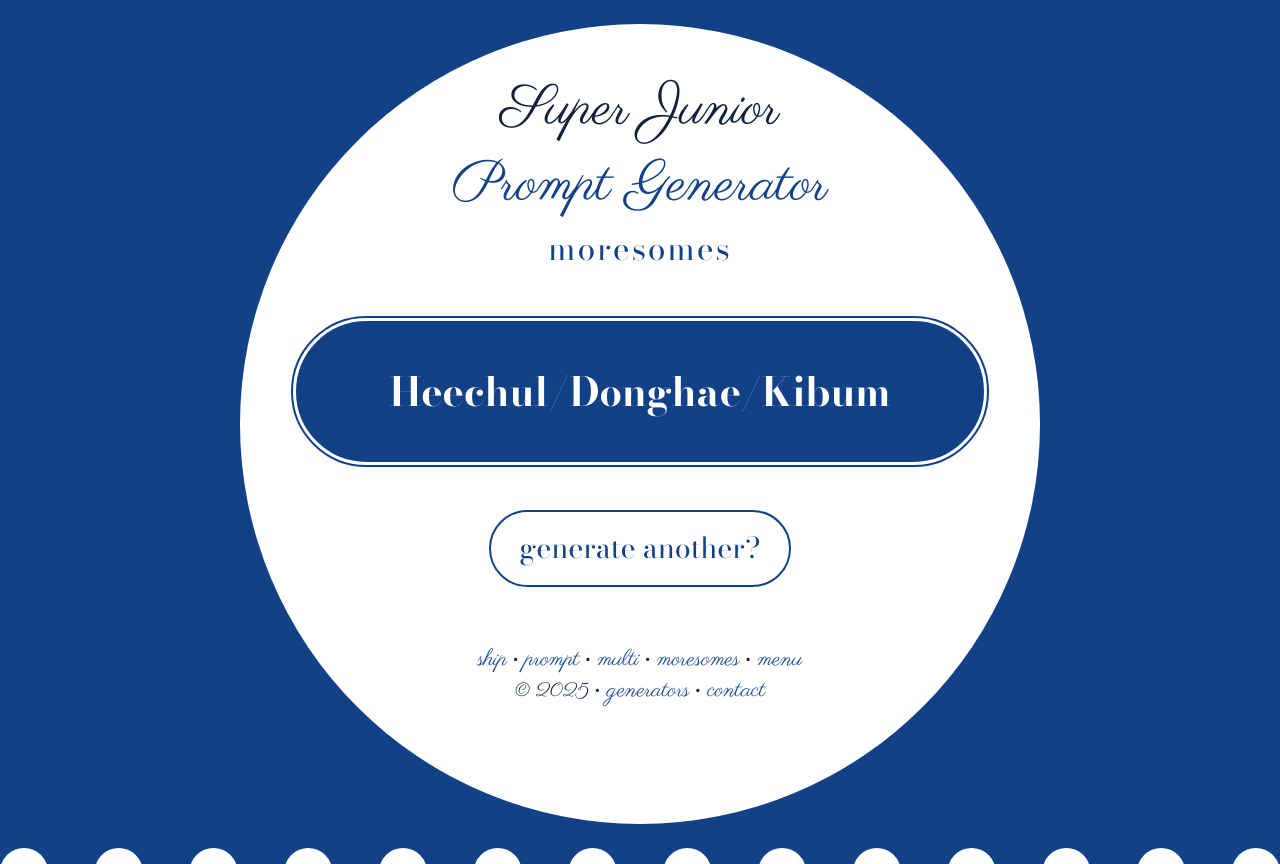
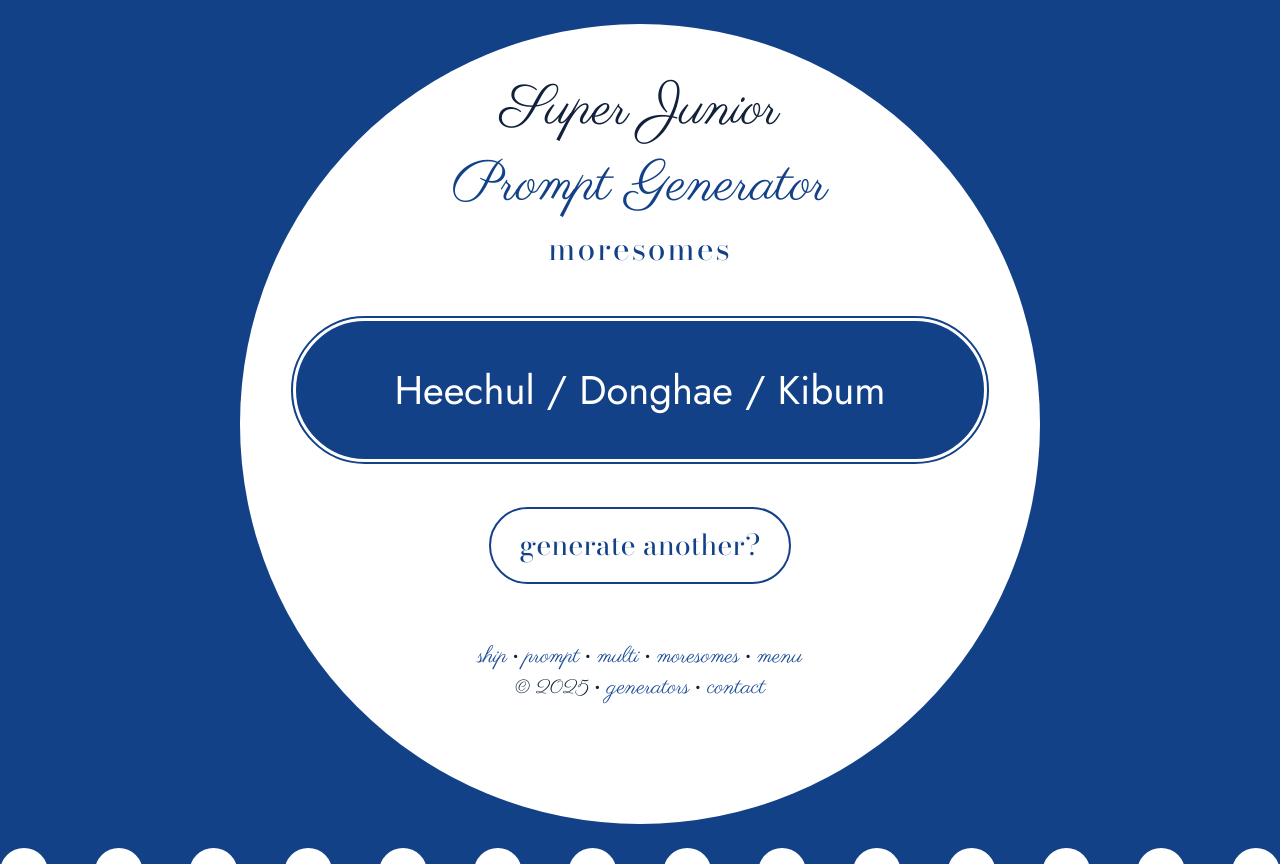
Before and after one commit to aroceu/generators, a PHP site: page /suju/moresomes.php in a window 1280 px wide. Shown: the top 864 px of the page. Run offline with PHP 8.4, Linux system fonts and the light colour scheme.

Commit message:
minor css fixes

```diff
--- a/suju/moresomes.php
+++ b/suju/moresomes.php
@@ -8,15 +8,15 @@
             <prompt><?php
 
 $rand_keys = array_rand($suju_members, $i=rand(3,5));
-echo $suju_members[$rand_keys[0]] . "/";
-echo $suju_members[$rand_keys[1]] . "/";
+echo $suju_members[$rand_keys[0]] . " / ";
+echo $suju_members[$rand_keys[1]] . " / ";
 
 if($i == 3){
     echo $suju_members[$rand_keys[2]];
 }
 else{
     for($c = 2; $c < $i - 1; ++$c){
-        echo $suju_members[$rand_keys[$c]] . "/";
+        echo $suju_members[$rand_keys[$c]] . " / ";
     }
     echo $suju_members[$rand_keys[$i - 1]];
 }
--- a/suju/style.css
+++ b/suju/style.css
@@ -107,12 +107,13 @@ h2{
 prompt{
     display: block;
     margin: 1em auto;
-    font: bold 2.5em 'Bodoni Moda', serif;
+    font: normal 2.5em 'Jost', sans-serif;
     color: #fff;
     background: #124188;
     border-radius: 300px;
     border: 0.2em double #fff;
     padding: 1em;
+    overflow-wrap: break-word;
 }
 
 prompt .prompt{
```
